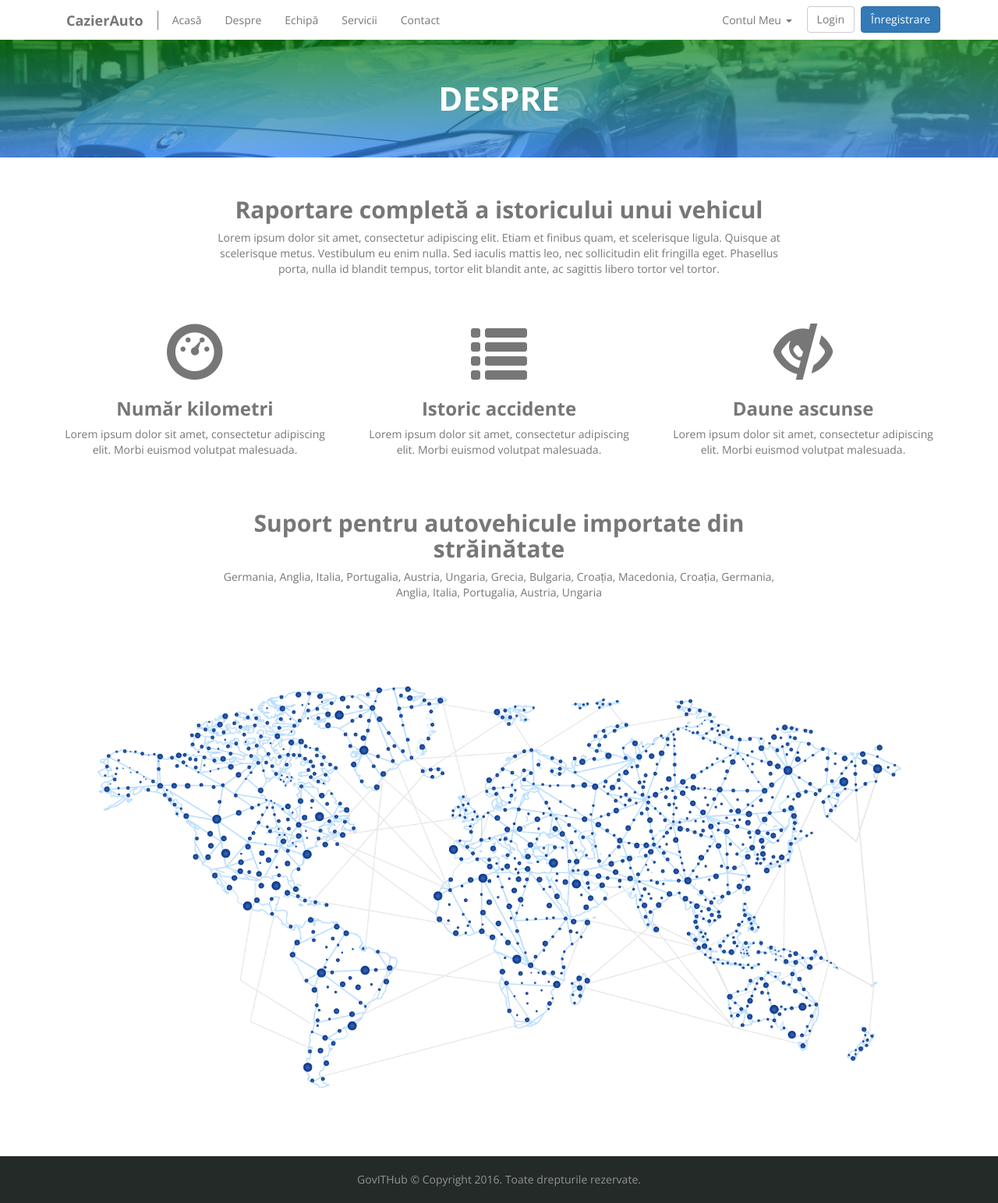
After one commit to gov-ithub/cazier_auto, a Django app: template cazier_auto/claim/templates/about.html in a window 1280 px wide. The commit adds this page. Shown: the whole page at 78% size. Run offline with Django 3.2, Linux system fonts and the light colour scheme; the template is opened without the code that fills it, so the values that code supplies are empty; some libraries are stand-ins or nearby versions.

Commit message:
use django templates

```diff
--- /dev/null
+++ b/cazier_auto/claim/templates/about.html
@@ -0,0 +1,62 @@
+{% extends 'base.html' %}
+{% load static %}
+
+{% block content %}
+<div class="jumbotron hero-cazier page-title">
+    <div class="container">
+        <div class="row">
+            <div class="col-sm-10 col-sm-offset-1">
+                <div class="hero-content">
+                    <h1>Despre</h1>
+                </div>
+            </div>
+        </div>
+    </div>
+</div>
+
+<div class="container about-cazier">
+    <div class="row">
+        <div class="col-sm-8 col-sm-offset-2">
+            <div class="about-intro">
+                <h2>Raportare completă a istoricului unui vehicul</h2>
+                <p>Lorem ipsum dolor sit amet, consectetur adipiscing elit. Etiam et finibus quam, et scelerisque ligula. Quisque at scelerisque metus. Vestibulum eu enim nulla. Sed iaculis mattis leo, nec sollicitudin elit fringilla eget. Phasellus porta, nulla
+                    id blandit tempus, tortor elit blandit ante, ac sagittis libero tortor vel tortor.</p>
+            </div>
+        </div>
+        <div class="col-sm-4">
+            <div class="feature-cazier">
+                <span class="glyphicon glyphicon-dashboard" aria-hidden="true"></span>
+                <h3>Număr kilometri</h3>
+                <p>Lorem ipsum dolor sit amet, consectetur adipiscing elit. Morbi euismod volutpat malesuada.</p>
+            </div>
+        </div>
+        <div class="col-sm-4">
+            <div class="feature-cazier">
+                <span class="glyphicon glyphicon-list" aria-hidden="true"></span>
+                <h3>Istoric accidente</h3>
+                <p>Lorem ipsum dolor sit amet, consectetur adipiscing elit. Morbi euismod volutpat malesuada.</p>
+            </div>
+        </div>
+        <div class="col-sm-4">
+            <div class="feature-cazier">
+                <span class="glyphicon glyphicon-eye-close" aria-hidden="true"></span>
+                <h3>Daune ascunse</h3>
+                <p>Lorem ipsum dolor sit amet, consectetur adipiscing elit. Morbi euismod volutpat malesuada.</p>
+            </div>
+        </div>
+    </div>
+
+    <div class="row">
+        <div class="col-sm-8 col-sm-offset-2">
+            <span class="separator"></span>
+            <div class="about-intro">
+                <h2>Suport pentru autovehicule importate din străinătate</h2>
+                <p>Germania, Anglia, Italia, Portugalia, Austria, Ungaria, Grecia, Bulgaria, Croația, Macedonia, Croația, Germania, Anglia, Italia, Portugalia, Austria, Ungaria</p>
+            </div>
+        </div>
+        <div class="col-sm-12">
+            <img src="{% static 'images/about-map-01.jpg' %}" class="img-responsive">
+        </div>
+    </div>
+</div>
+{% endblock %}
--- a/cazier_auto/claim/templates/index.html
+++ b/cazier_auto/claim/templates/base.html
@@ -31,14 +30,14 @@
                         <span class="icon-bar"></span>
                         <span class="icon-bar"></span>
                     </button>
-                    <a class="navbar-brand" href="#">CazierAuto</a>
+                    <a class="navbar-brand" href="/">CazierAuto</a>
                 </div>
 
                 <div class="collapse navbar-collapse" id="bs-example-navbar-collapse-1">
                     <ul class="nav navbar-nav ">
-                        <li><a href="#">Acasă</a></li>
-                        <li><a href="#">Despre</a></li>
-                        <li><a href="#">Echipă</a></li>
+                        <li><a href="/">Acasă</a></li>
+                        <li><a href="/about">Despre</a></li>
+                        <li><a href="/team">Echipă</a></li>
                         <li><a href="#">Servicii</a></li>
                         <li><a href="#">Contact</a></li>
                     </ul>
--- a/cazier_auto/claim/static/views/rezultat.html
+++ b/cazier_auto/claim/templates/claim.html
@@ -1,3 +1,6 @@
+{% extends 'base.html' %}
+
+{% block content %}
 <div class="jumbotron hero-cazier page-title">
     <div class="container">
         <div class="row">
@@ -119,3 +122,4 @@
         </div>
     </div>
 </div>
+{% endblock %}
--- a/cazier_auto/urls.py
+++ b/cazier_auto/urls.py
@@ -28,10 +28,12 @@ router.register(r'claims', views.ClaimViewSet)
 # Wire up our API using automatic URL routing.
 # Additionally, we include login URLs for the browsable API.
 urlpatterns = [
-    url(r'^$', TemplateView.as_view(template_name='index.html'), name="home"),
+    url(r'^$', views.home, name="home"),
     url(r'^api/', include(router.urls)),
     url(r'^admin/', admin.site.urls),
     url(r'^api-auth/', include('rest_framework.urls',
                                namespace='rest_framework')),
-    url(r'^hello/', views.hello)
+    url(r'^home/', views.home),
+    url(r'^team/', views.team),
+    url(r'^about/', views.about),
 ]
```
Also changed, not shown: other parts of cazier_auto/claim/templates/base.html (+3 -62 lines), cazier_auto/claim/static/views/istoric.html (deleted, +0 -33 lines), cazier_auto/claim/templates/home.html (renamed from cazier_auto/claim/static/views/despre.html, +19 -12 lines), cazier_auto/claim/templates/team.html (renamed from cazier_auto/claim/static/views/echipa.html, +10 -5 lines), cazier_auto/claim/views.py (+15 -3 lines).
